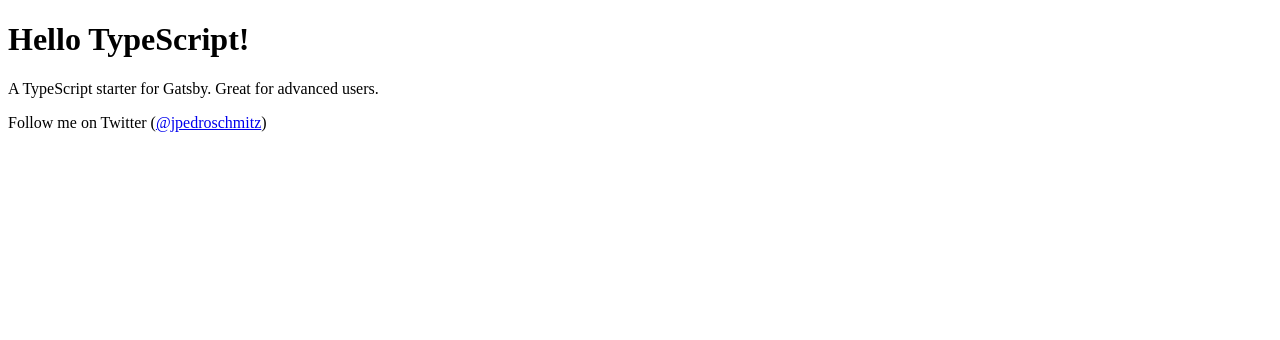
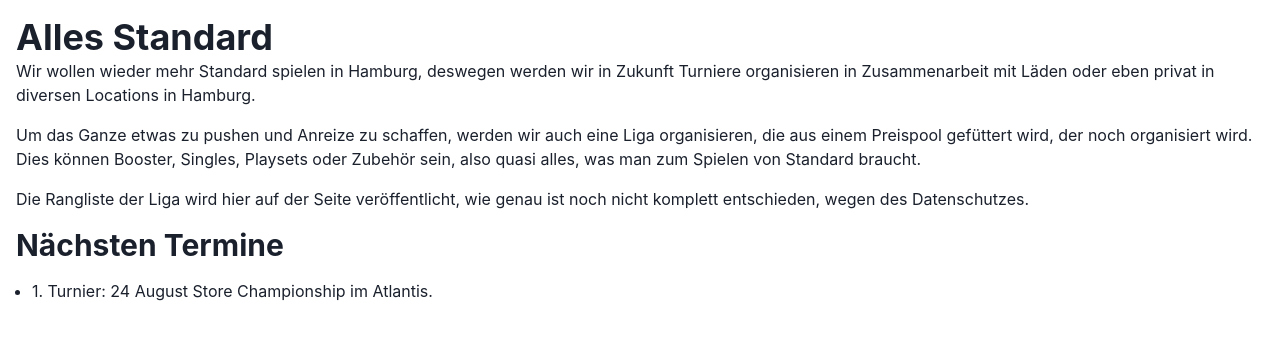
Before and after one commit to Poltergeist/alles-standard, a Gatsby site: page / in a window 1280 px wide. Built offline with nearby package versions, Linux system fonts and the light colour scheme; Gatsby itself is replaced by a stand-in of ours.

Commit message:
initial website

```diff
--- a/src/pages/index.tsx
+++ b/src/pages/index.tsx
@@ -1,14 +1,43 @@
-import Title from '@/components/Title';
+import {
+  ChakraProvider,
+  Box,
+  Heading,
+  Text,
+  UnorderedList,
+  ListItem,
+} from '@chakra-ui/react';
 
 export default function Home() {
   return (
-    <main>
-      <Title>Hello TypeScript!</Title>
-      <p>A TypeScript starter for Gatsby. Great for advanced users.</p>
-      <p>
-        Follow me on Twitter (
-        <a href="https://twitter.com/jpedroschmitz">@jpedroschmitz</a>)
-      </p>
-    </main>
+    <ChakraProvider>
+      <Box as="main" p={4}>
+        <Heading as="h1">Alles Standard</Heading>
+        <Text mb={4}>
+          Wir wollen wieder mehr Standard spielen in Hamburg, deswegen werden
+          wir in Zukunft Turniere organisieren in Zusammenarbeit mit Läden oder
+          eben privat in diversen Locations in Hamburg.
+        </Text>
+        <Text mb={4}>
+          Um das Ganze etwas zu pushen und Anreize zu schaffen, werden wir auch
+          eine Liga organisieren, die aus einem Preispool gefüttert wird, der
+          noch organisiert wird. Dies können Booster, Singles, Playsets oder
+          Zubehör sein, also quasi alles, was man zum Spielen von Standard
+          braucht.
+        </Text>
+        <Text mb={4}>
+          Die Rangliste der Liga wird hier auf der Seite veröffentlicht, wie
+          genau ist noch nicht komplett entschieden, wegen des Datenschutzes.
+        </Text>
+        <Heading as="h2" size="lg" mb={4}>
+          Nächsten Termine
+        </Heading>
+        <UnorderedList>
+          <ListItem>
+            1. Turnier: <time dateTime="2024-08-24">24 August</time> Store
+            Championship im Atlantis.
+          </ListItem>
+        </UnorderedList>
+      </Box>
+    </ChakraProvider>
   );
 }
```
Also changed, not shown: package.json (+11 -6 lines), 1 other file.
